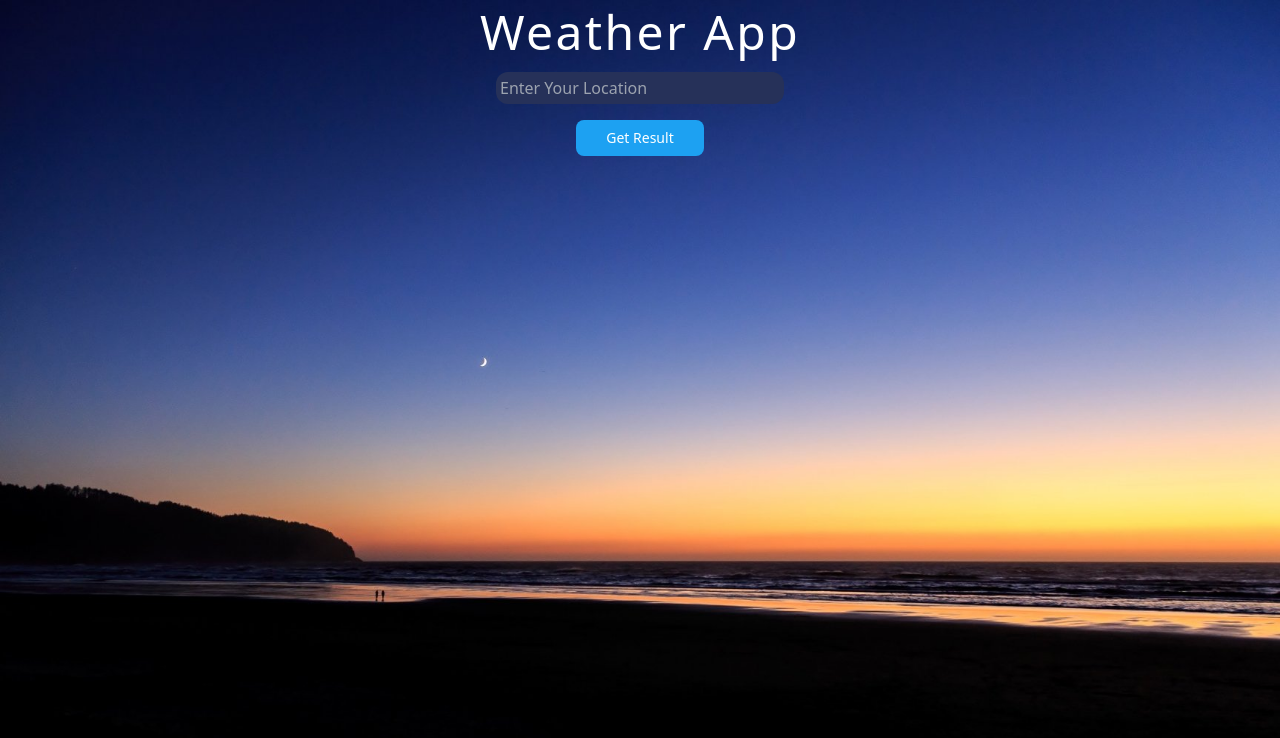
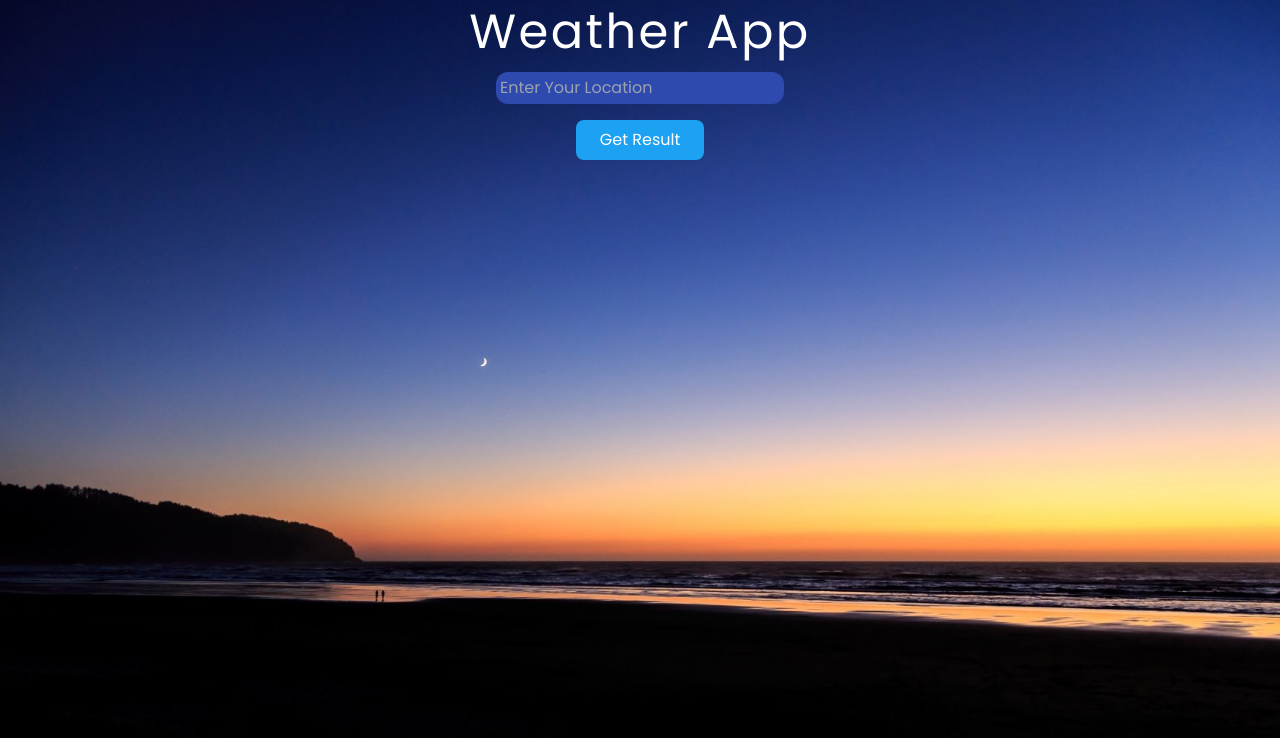
Before and after one commit to nesathanozturk/weather-app, a React (Create React App) app: page / in a window 1280 px wide. Shown: the top 738 px of the page. Built offline with nearby package versions, Linux system fonts and the light colour scheme.

Commit message:
style: edited button and input

```diff
--- a/src/components/Header.js
+++ b/src/components/Header.js
@@ -1,17 +1,17 @@
 function Header({ cities, setCities }) {
   return (
-    <header className="w-full flex flex-col justify-center items-center text-white">
+    <header className="w-full flex flex-col justify-center items-center text-white font-poppins">
       <h1 className="text-5xl tracking-wider my-2 ">Weather App</h1>
       <input
         type="text"
         value={cities}
         onChange={(e) => setCities(e.target.value)}
         placeholder="Enter Your Location"
-        className="w-72 p-1 my-2 bg-[#263159] rounded-xl cursor-pointer placeholder:text-gray-400 hover:bg-[#212b4c] focus:outline-none"
+        className="w-72 p-1 my-2 bg-[#2e4aae] rounded-xl cursor-pointer placeholder:text-gray-400 placeholder:ml-2 hover:bg-[#354b96] focus:outline-none"
       />
       <button
         type="button"
-        class="text-white bg-[#1da1f2] hover:bg-[#1da1f2]/90 focus:ring-4 focus:outline-none focus:ring-[#1da1f2]/50 font-medium rounded-lg w-32 text-sm p-2 m-2"
+        class="w-32 p-2 m-2 bg-[#1da1f2] text-md rounded-lg hover:bg-[#1da1f2]/90 focus:ring-4 focus:outline-none focus:ring-[#1da1f2]/50"
       >
         Get Result
       </button>
```
